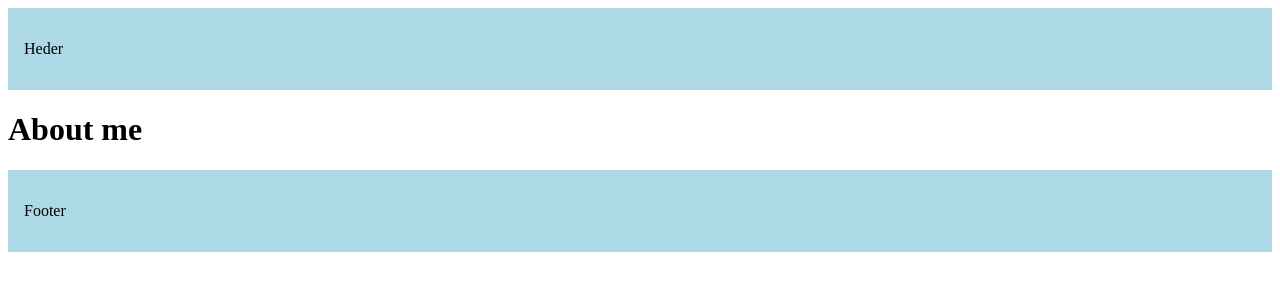
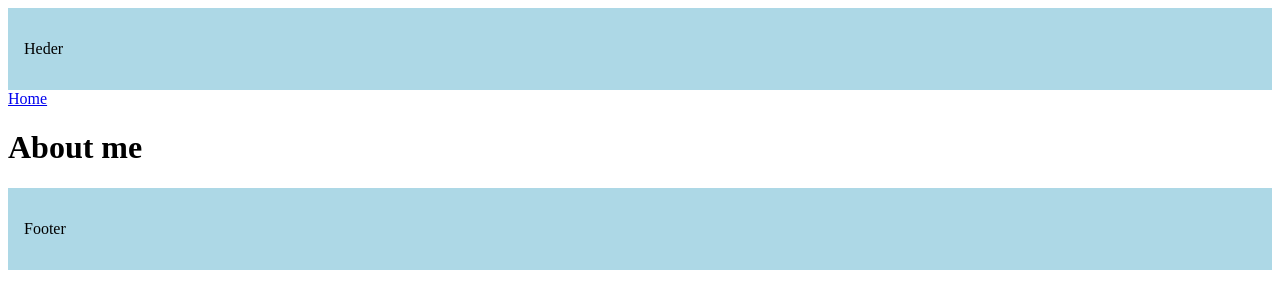
Before and after one commit to Diognet/Next14, a Next.js app in the folder taxi/: page /about in a window 1280 px wide. Shown: the top 308 px of the page. Built offline with nearby package versions, Linux system fonts and the light colour scheme.

Commit message:
Update page.tsx

```diff
--- a/taxi/src/app/about/page.tsx
+++ b/taxi/src/app/about/page.tsx
@@ -1,8 +1,15 @@
+import Link from 'next/link';
+
 export const metadata = {
   title: 'About Test',
   description: 'Generated by Diognet',
 };
 
 export default function About() {
-  return <h1>About me</h1>;
+  return (
+    <>
+      <Link href="/">Home</Link>
+      <h1>About me</h1>
+    </>
+  );
 }
```
